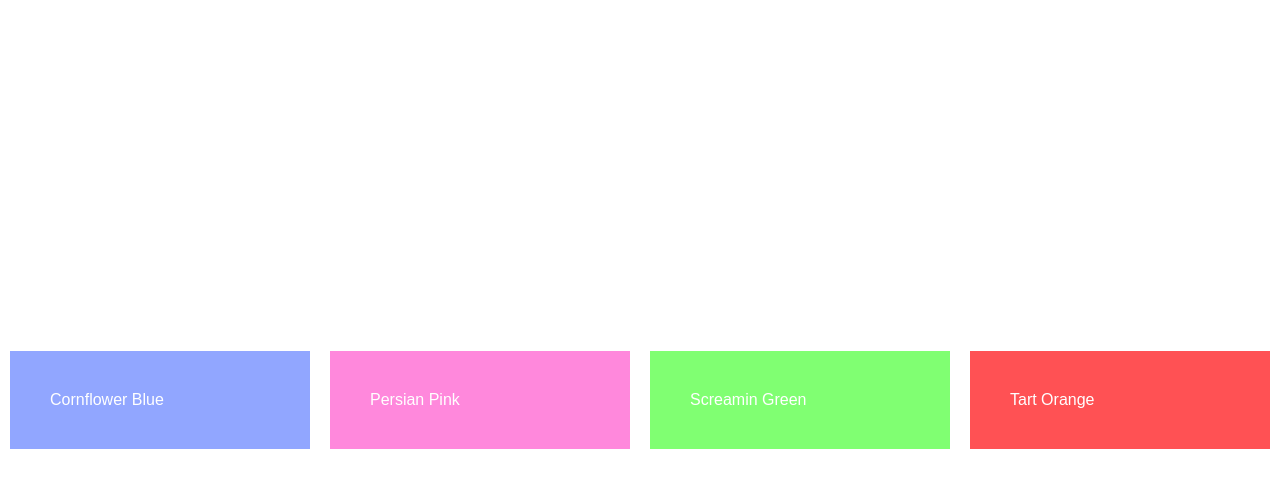
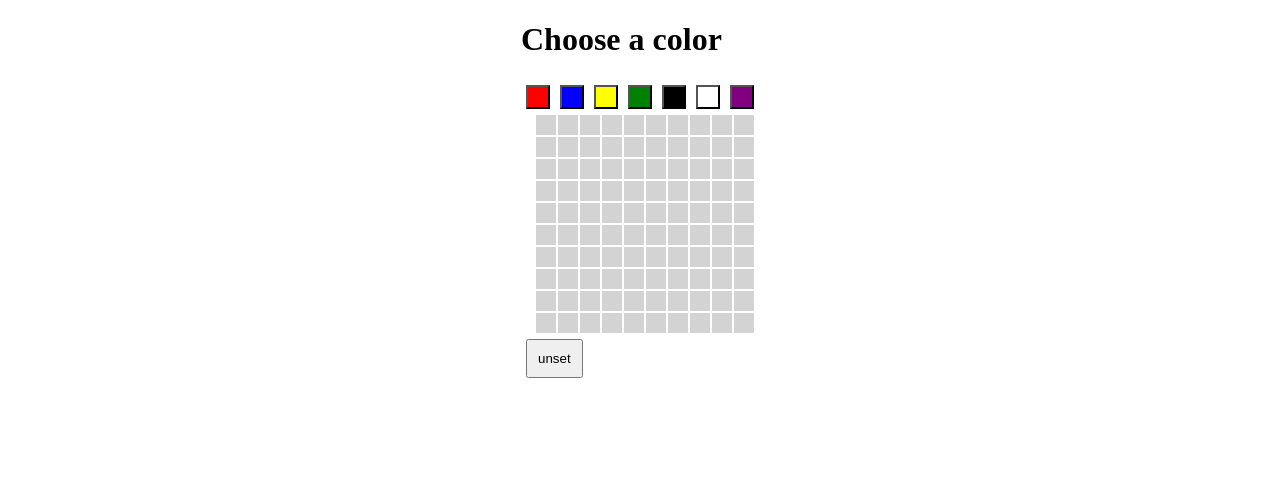
Before and after one commit to stasya2011/React.js-Code-Challenges, a React (Create React App) app in the folder my-app/: page / in a window 1280 px wide. Shown: the top 488 px of the page. Built offline with nearby package versions, Linux system fonts and the light colour scheme.

Commit message:
08: pixels

```diff
--- /dev/null
+++ b/my-app/src/08-pixel-art/Btn.js
@@ -0,0 +1,9 @@
+import { useContext } from "react";
+import context from "./context";
+
+const Btn = () => {
+  const { unset } = useContext(context);
+  return <button onClick={() => unset(true)}>unset</button>;
+};
+
+export default Btn;
--- /dev/null
+++ b/my-app/src/08-pixel-art/ColorPicker.js
@@ -0,0 +1,22 @@
+import { useContext } from "react";
+import context from "./context";
+
+function ColorPicker() {
+  const colors = ["red", "blue", "yellow", "green", "black", "white", "purple"];
+  const newColor = useContext(context);
+
+  return (
+    <div>
+      <h1>Choose a color</h1>
+      {colors.map((color) => (
+        <button
+          onClick={() => newColor.setColor(color)}
+          key={color}
+          style={{ backgroundColor: color }}
+        />
+      ))}
+    </div>
+  );
+}
+
+export default ColorPicker;
--- /dev/null
+++ b/my-app/src/08-pixel-art/Pixel.js
@@ -0,0 +1,33 @@
+import { useContext, useState, useEffect } from "react";
+import context from "./context";
+
+function Pixel() {
+  const color = useContext(context);
+  const [bgColor, setBGColor] = useState("lightGrey");
+
+  useEffect(() => {
+    console.log("update");
+    check();
+  }, [color.isStart]);
+
+  const check = () => {
+    if (color.isStart) {
+      setBGColor(() => "lightGrey");
+      color.unset(() => false);
+    }
+  };
+
+  return (
+    <div
+      onClick={() => setBGColor(() => color.color)}
+      style={{
+        height: "20px",
+        width: "20px",
+        backgroundColor: bgColor,
+        margin: "1px",
+      }}
+    />
+  );
+}
+
+export default Pixel;
--- /dev/null
+++ b/my-app/src/08-pixel-art/PixelArt.js
@@ -0,0 +1,21 @@
+import { useState } from "react";
+import ColorPicker from "./ColorPicker";
+import context from "./context";
+import Pixels from "./Pixels";
+import Btn from "./Btn";
+
+export default function PixelArt() {
+  const [color, setColor] = useState("lightGrey");
+  const [isStart, unset] = useState(false);
+  const { Provider } = context;
+
+  return (
+    <Provider value={{ color, setColor, isStart, unset }}>
+      <div>
+        <ColorPicker />
+        <Pixels />
+        <Btn />
+      </div>
+    </Provider>
+  );
+}
--- /dev/null
+++ b/my-app/src/08-pixel-art/Pixels.js
@@ -0,0 +1,22 @@
+import Pixel from "./Pixel";
+
+function Pixels() {
+  const pixels = [];
+  for (let i = 0; i < 100; i++) pixels.push(<Pixel key={i} />);
+  return (
+    <>
+      <div
+        style={{
+          display: "grid",
+          gridTemplateColumns: "repeat(10, 1fr)",
+          width: "210px",
+          margin: "0 auto",
+        }}
+      >
+        {pixels}
+      </div>
+    </>
+  );
+}
+
+export default Pixels;
--- /dev/null
+++ b/my-app/src/08-pixel-art/context.js
@@ -0,0 +1,5 @@
+import { createContext } from "react";
+
+const context = createContext({ color: "green", setColor: () => {} });
+
+export default context;
--- a/my-app/src/App.js
+++ b/my-app/src/App.js
@@ -1,10 +1,10 @@
 // https://dog.ceo/api/breeds/image/random
 import "./App.css";
-import ColorPicker from "./07-color-picker/ColorPicker";
+import PixelArt from "./08-pixel-art/PixelArt";
 function App() {
   return (
     <div className="App">
-      <ColorPicker />
+      <PixelArt />
     </div>
   );
 }
```
